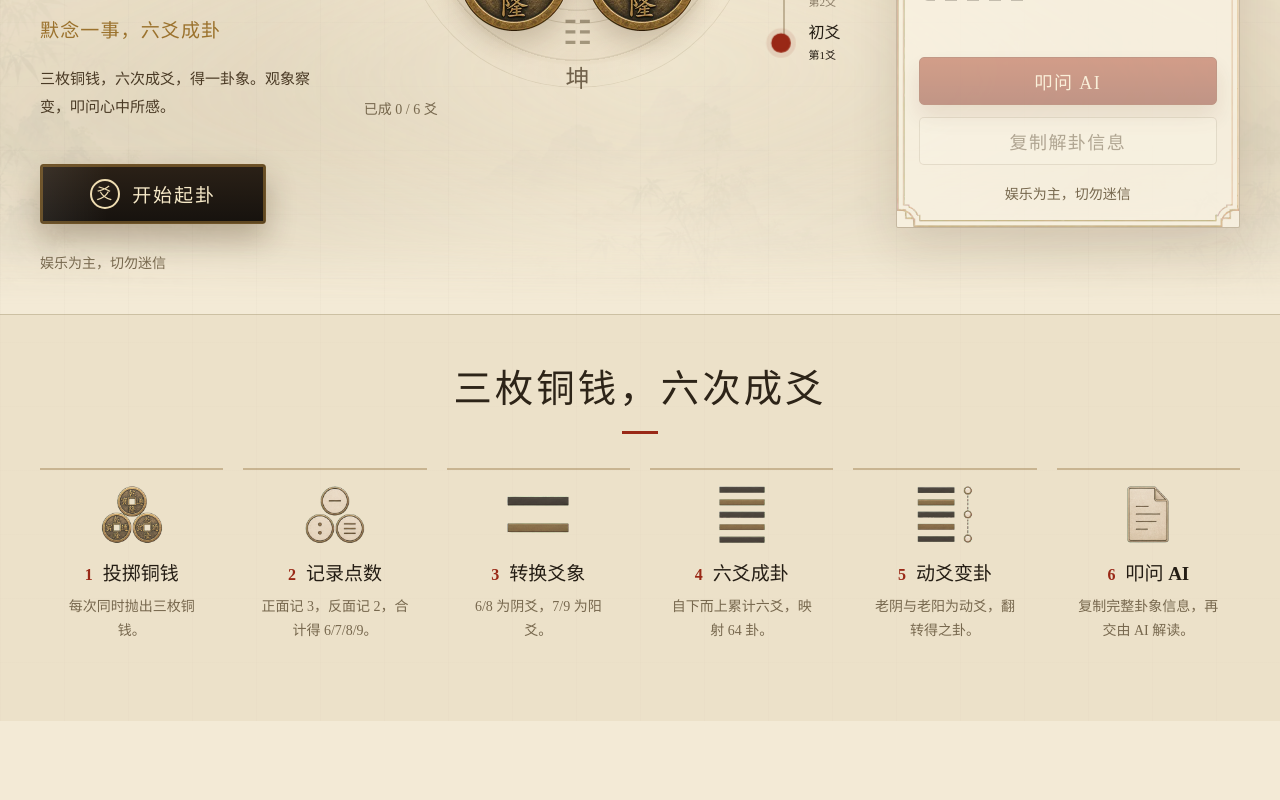
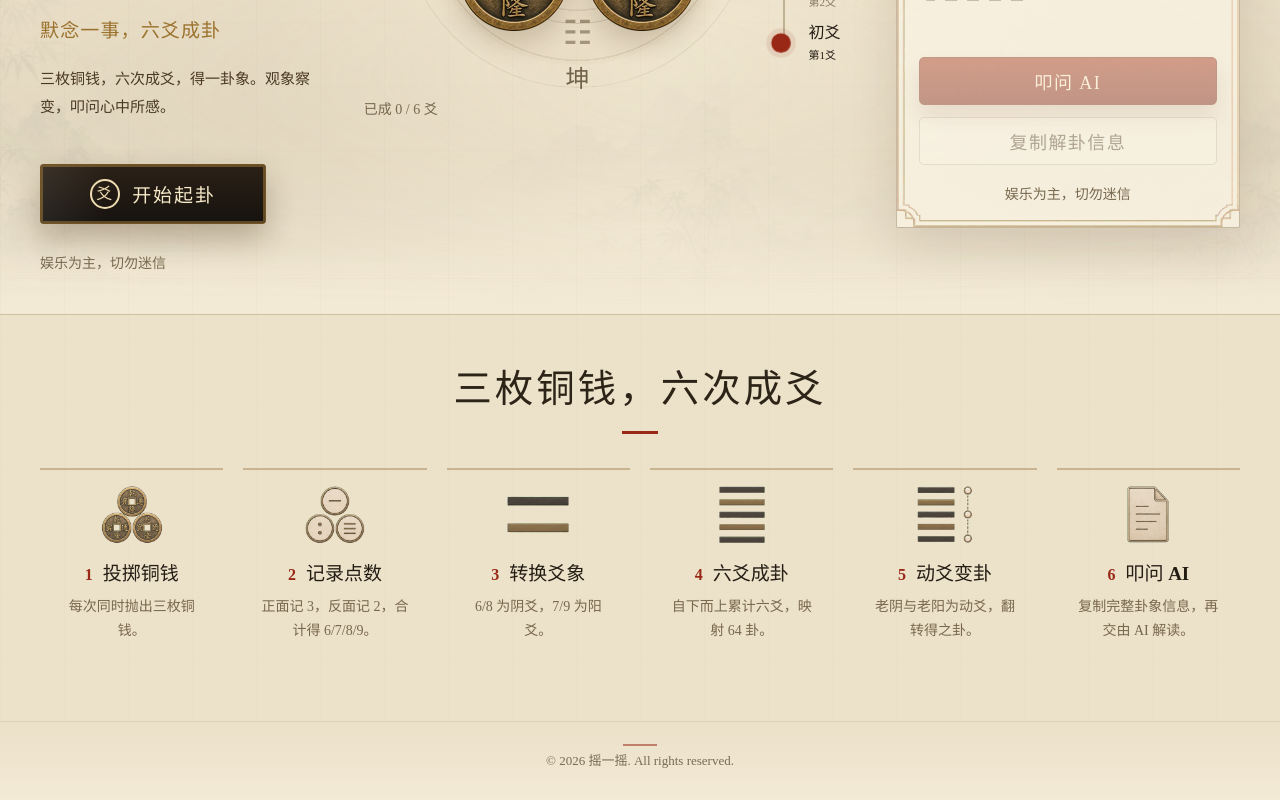
Before and after one commit to smilexiaobao1992/wenyao, a React (Vite) app: page / in a window 1280 px wide. Shown: the part 426-1226 px from the top of the page. Before the commit the page ends 1147 px from the top, so only its background shows below. Built offline with nearby package versions, Linux system fonts and the light colour scheme.

Commit message:
Add footer copyright notice

```diff
--- a/src/App.jsx
+++ b/src/App.jsx
@@ -205,6 +205,10 @@ export function App() {
           ))}
         </div>
       </section>
+
+      <footer className="site-footer" aria-label="版权信息">
+        <p>© 2026 摇一摇. All rights reserved.</p>
+      </footer>
     </main>
   );
 }
--- a/src/styles.css
+++ b/src/styles.css
@@ -1082,6 +1082,34 @@ p {
   text-align: center;
 }
 
+.site-footer {
+  position: relative;
+  z-index: 2;
+  display: grid;
+  padding: 22px max(28px, calc((100vw - 1200px) / 2)) 28px;
+  border-top: 1px solid rgba(92, 72, 35, 0.16);
+  color: rgba(64, 48, 27, 0.68);
+  background:
+    linear-gradient(180deg, rgba(226, 213, 184, 0.46), rgba(243, 234, 214, 0.9)),
+    var(--paper);
+  font-size: 13px;
+  line-height: 1.7;
+  text-align: center;
+}
+
+.site-footer::before {
+  display: block;
+  width: 34px;
+  height: 2px;
+  margin: 0 auto 4px;
+  background: rgba(153, 40, 22, 0.52);
+  content: "";
+}
+
+.site-footer p {
+  margin: 0;
+}
+
 @media (hover: hover) {
   .method-step:hover {
     transform: translateY(-2px);
@@ -1571,6 +1599,11 @@ p {
   .method-step p {
     font-size: 13px;
   }
+
+  .site-footer {
+    padding: 20px 18px 24px;
+    font-size: 12px;
+  }
 }
 
 /* --------------------------------------------------------------------------
```
